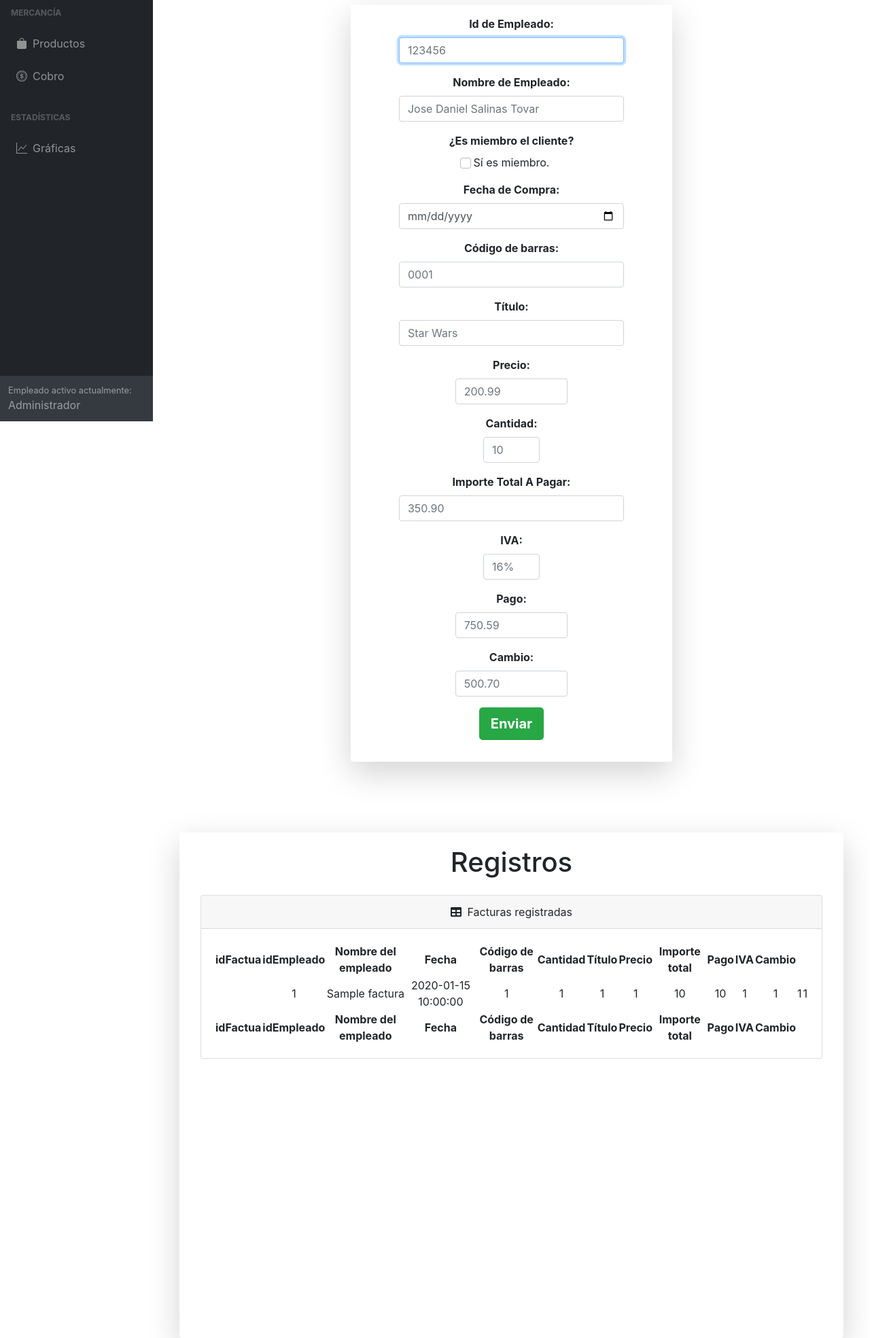
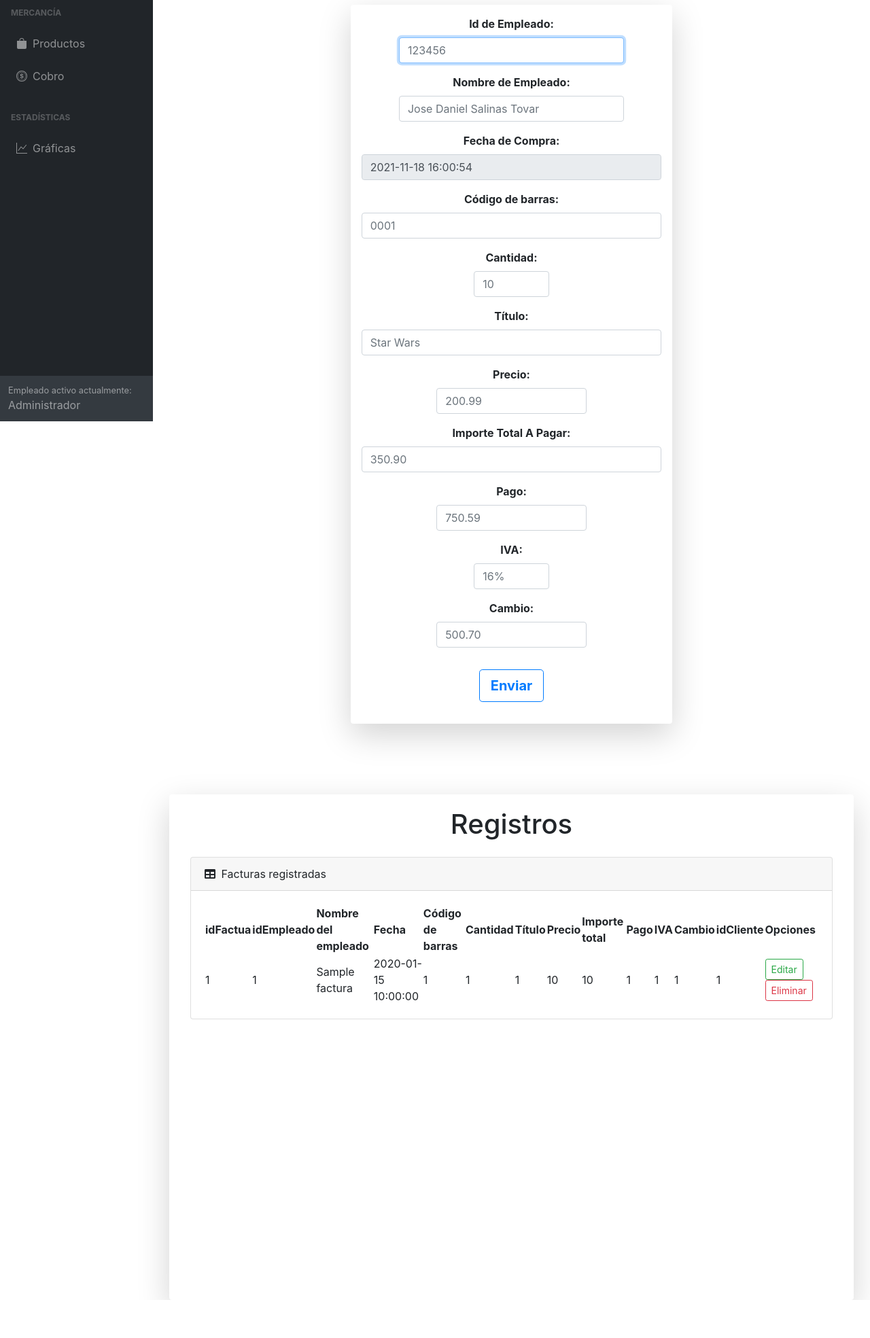
Before and after one commit to VictorMRendon/ProyectoSistemaVentasJuegos, a PHP site: page /MainCompra.php in a window 1280 px wide. Shown: the part 180-2149 px from the top of the page at 68% size. After the commit the page ends 2093 px from the top, so only its background shows below. Run offline with PHP 8.4, Linux system fonts and the light colour scheme; a user stored in the database is signed in; tables that the repository leaves empty hold one stand-in row (values such as "Sample post"); data that the repository does not hold is empty; some libraries are stand-ins or nearby versions.

Commit message:
Se agrega fecha actual . Funciona a "Enviar" Cobro

```diff
--- a/MenuPrincipal/MainCompra.php
+++ b/MenuPrincipal/MainCompra.php
@@ -14,8 +14,7 @@
 <!-- Inicio del formulario-->
 
 <?php
-$where="";
-$sql= "select * from factura $where";
+$sql= "select * from factura";
 $resultado = $mysqli->query($sql);
 ?>
 <link rel="stylesheet" href="../css/bootstrap.min.css" >
@@ -28,9 +27,12 @@ $resultado = $mysqli->query($sql);
         <div class="col">
 
          <div class="shadow-lg p-3 mb-5 mt-5 bg-body rounded  w-50 mx-auto" style="background-color: rgb(255, 255, 255);">
-             <form class=" needs-validation "  novalidate method="post" action=""> <!-- Formulario -->
+             <form class=" needs-validation "  novalidate method="POST" action="../scrips/AddCompra.php"> <!-- Formulario -->
 
-                 <div class="form-group w-75 mx-auto"><!--Id de empleado -->
+             <!-- No se muestra el imput, solo es para recibir y mandar el id del factura-->
+             <input type="hidden" id="idFactura" name="idFactura" value="1">
+
+             <div class="form-group w-75 mx-auto"><!--Id de empleado -->
                      <label for="IdEmpleado" class="label font-weight-bold">Id de Empleado:</label>
                      <input type="password" class="form-control" id="IdEmpleado" name="IdEmpleado" placeholder="123456" autofocus required>
                      <!-- Los warning -->
@@ -46,10 +48,9 @@ $resultado = $mysqli->query($sql);
                      <div class="invalid-feedback">Ingrese su Nombre</div>
                  </div>
 
-                 <!-- No se muestra el imput, solo es para recibir y mandar el id del factura-->
-                 <input type="hidden" id="idFactura" name="idFactura" value="1">
 
-                 <div class="form-group w-75 mx-auto"><!-- Verificacion de miembro CON ELLO AL ACTIVARLO SE DEBE APARECER UN TXTBOX PARA PONER EL ID CLIENTE -->
+                <!--
+                 <div class="form-group w-75 mx-auto"><-- Verificacion de miembro CON ELLO AL ACTIVARLO SE DEBE APARECER UN TXTBOX PARA PONER EL ID CLIENTE --
                      <label for="validacion de miembro" class="label font-weight-bold">¿Es miembro el cliente?</label>
 
                      <div class="form-group w-75 mx-auto">
@@ -57,18 +58,25 @@ $resultado = $mysqli->query($sql);
                         <label class="form-check-label" for="defaultCheck1">
                             Sí es miembro.
                         </label>
-                         <!-- Los warning -->
+                         <-- Los warning --
                      <div class="valid-feedback">Verificado</div>
                      <div class="invalid-feedback">De click si es miembro</div>
-                </div>
+                </div>-->
 
 
-                 <!-- No se muestra el imput, solo es para recibir y mandar el id del cliente-->
-                 <input type="hidden" id="idCliente" name="idCliente" value="2">
+                 <!-- No se muestra el imput, solo es para recibir y mandar el id del cliente
+                 <input type="hidden" id="idCliente" name="idCliente" value="2">-->
 
+                 <?php
+                   // date_default_timezone_set('America/Mexico_City');
+                   // $fecha=date("Y-m-d H:i:s");
+
+                 ?>
                  <div class="form-group w-100 mx-auto"> <!-- Fecha Compra -->
                      <label for="Fecha de Compra" class="label font-weight-bold">Fecha de Compra:</label>
-                     <input type="date" class="form-control" id="Fecha de Compra" name="Fecha de Compra">
+                     <input type="datetime" class="form-control" id="Fecha" name=""  disabled>
+                     <!--input type="date" class="form-control" id="FechaCompra" name="FechaCompra"disabled value="<= $fecha?>">
+                     <input type="time" class="form-control" id="HoraCompra" name="HoraCompra"disabled-->
                      <div class="valid-feedback">Verificado</div>
                      <div class="invalid-feedback">Ingrese una fecha válida.</div>
                  </div>
@@ -80,9 +88,16 @@ $resultado = $mysqli->query($sql);
                      <div class="invalid-feedback">Ingrese un código válido.</div>
                  </div>
 
+                 <div class="form-group w-25 mx-auto"> <!-- Cantidad -->
+                     <label for="Cantidad" class="label font-weight-bold">Cantidad:</label>
+                     <input type="number" class="form-control" id="Cantidad" name="Cantidad" placeholder="10" min="1" max="99" required>
+                     <div class="valid-feedback">Verificado</div>
+                     <div class="invalid-feedback">Ingrese una cantidad válida de cantidad.</div>
+                 </div>
+
                  <div class="form-group w-100 mx-auto"> <!-- Nombre del producto vendido-->
                      <label for="Nombre" class="label font-weight-bold"> Título: </label>
-                     <input type="text" class="form-control" id="Titulo" name="Titulo" placeholder="Star Wars" required>
+                     <input type="text" class="form-control" id="Titulo" name="TituloJuego" placeholder="Star Wars" required>
                      <div class="valid-feedback">Verificado</div>
                      <div class="invalid-feedback">Ingrese un título válido.</div>
                  </div>
@@ -94,18 +109,18 @@ $resultado = $mysqli->query($sql);
                      <div class="invalid-feedback">Ingrese una cantidad válida de Precio.</div>
                  </div>
 
-                 <div class="form-group w-25 mx-auto"> <!-- Cantidad -->
-                     <label for="Cantidad" class="label font-weight-bold">Cantidad:</label>
-                     <input type="number" class="form-control" id="Cantidad" name="Cantidad" placeholder="10" min="1" max="99" required>
-                     <div class="valid-feedback">Verificado</div>
-                     <div class="invalid-feedback">Ingrese una cantidad válida de cantidad.</div>
-                 </div>
-
                  <div class="form-group w-100 mx-auto"> <!-- Importe Total SERIA QUE SE CALCULARA AUTOMATICAMENTE-->
                      <label for="Importe" class="label font-weight-bold ">Importe Total A Pagar:</label>
                      <input type="number" class="form-control" id="Importe" name="Importe" placeholder="350.90" min="1" max="9999" step="0.01" required>
                      <div class="valid-feedback">Verificado</div>
                      <div class="invalid-feedback">Ingrese una cantidad válida de Importe.</div>
+                 </div>
+
+                 <div class="form-group w-50 mx-auto"> <!-- Pago -->
+                     <label for="Pago" class="label font-weight-bold">Pago:</label>
+                     <input type="number" class="form-control" id="Pago" name="Pago" placeholder="750.59" min="1" max="9999" step="0.01"required>
+                     <div class="valid-feedback">Verificado</div>
+                     <div class="invalid-feedback">Ingrese una cantidad válida de Pago.</div>
                  </div>
 
                  <div class="form-group w-25 mx-auto"> <!-- Iva -->
@@ -115,12 +130,7 @@ $resultado = $mysqli->query($sql);
                      <div class="invalid-feedback">Ingrese una cantidad válida de IVA.</div>
                  </div>
 
-                 <div class="form-group w-50 mx-auto"> <!-- Pago -->
-                     <label for="Pago" class="label font-weight-bold">Pago:</label>
-                     <input type="number" class="form-control" id="Pago" name="Pago" placeholder="750.59" min="1" max="9999" step="0.01"required>
-                     <div class="valid-feedback">Verificado</div>
-                     <div class="invalid-feedback">Ingrese una cantidad válida de Pago.</div>
-                 </div>
+
 
                  <div class="form-group w-50 mx-auto"> <!-- Cambio -->
                      <label for="Cambio" class="label font-weight-bold">Cambio:</label>
@@ -131,7 +141,7 @@ $resultado = $mysqli->query($sql);
 
 
                  <div class="form-group text-center"> <!-- Btn -->
-                     <button class="btn btn-success btn-lg font-weight-bold" type="submit" id="Enviar" name="Enviar">Enviar</button>
+                     <button class="mt-3 btn btn-outline-primary btn-lg font-weight-bold" type="submit" id="Enviar" name="Enviar">Enviar</button>
                  </div>
 
              </form>
@@ -167,9 +177,36 @@ $resultado = $mysqli->query($sql);
                                             <th>Pago</th>
                                             <th>IVA</th>
                                             <th>Cambio</th>
+                                            <th>idCliente</th>
+                                            <th>Opciones</th>
                                         </tr>
                                     </thead>
-                                    <tfoot> <!-- Pie de la tabla-->
+
+                                    <tbody>
+                                        <?php while($row= $resultado->fetch_assoc()) { ?>
+                                            <tr>
+                                                <td><?php echo $row['idFactura']?></td>
+                                                <td><?php echo $row['idEmpleado']?></td>
+                                                <td><?php echo $row['NombreEmpleado']?></td>
+                                                <td><?php echo $row['Fecha']?></td>
+                                                <td><?php echo $row['CodigoBarras']?></td>
+                                                <td><?php echo $row['Cantidad']?></td>
+                                                <td><?php echo $row['Titulo']?></td>
+                                                <td><?php echo $row['Precio']?></td>
+                                                <td><?php echo $row['ImporteTotal']?></td>
+                                                <td><?php echo $row['Pago']?></td>
+                                                <td><?php echo $row['IVA']?></td>
+                                                <td><?php echo $row['Cambio']?></td>
+                                                <td><?php echo $row['idCliente']?></td>
+                                                <td >
+                                                <a href="../scrips/EditCompra.php" class="btn btn-outline-success btn-sm">Editar</a>
+                                                <a href="../scrips/DeleteCompra.php" class="btn btn-outline-danger btn-sm">Eliminar</a>
+                                                </td>
+                                            </tr>
+                                       <?php }?>
+                                    </tbody>
+
+                                    <!--tfoot> <!- Pie de la tabla--
                                         <tr>
                                             <th>idFactua</th>
                                             <th>idEmpleado</th>
@@ -183,29 +220,10 @@ $resultado = $mysqli->query($sql);
                                             <th>Pago</th>
                                             <th>IVA</th>
                                             <th>Cambio</th>
+                                            <th>idCliente</th>
                                         </tr>
-                                    </tfoot>
-                                    <tbody>
-                                        <?php while($row= $resultado->fetch_assoc()) { ?>
-                                            <tr>
-                                                <td><?php echo $row['idFactua']?></td>
-                                                <td><?php echo $row['idEmpleado']?></td>
-                                                <td><?php echo $row['NombreEmpleado']?></td>
-                                                <td><?php echo $row['Fecha']?></td>
-                                                <td><?php echo $row['CodigoBarras']?></td>
-                                                <td><?php echo $row['CodigoBarras']?></td>
-                                                <td><?php echo $row['Cantidad']?></td>
-                                                <td><?php echo $row['Titulo']?></td>
-                                                <td><?php echo $row['Precio']?></td>
-                                                <td><?php echo $row['ImporteTotal']?></td>
-                                                <td><?php echo $row['Pago']?></td>
-                                                <td><?php echo $row['IVA']?></td>                                                <td><?php echo $row['CodigoBarras']?></td>
-                                                <td><?php echo $row['Cambio']?></td>
-                                            </tr>
-                                            </tr>
-                                            </tr>
-                                       <?php }?>
-                                    </tbody>
+                                    </tfoot-->
+
                                 </table>
                             </div>
                         </div>
@@ -239,6 +257,41 @@ $resultado = $mysqli->query($sql);
             })()
     </script>
 
+    <script> // scrip para calcular y asignar la fecha y hora actual
+
+
+
+        (function(){
+            var actualizarHora = function(){
+                var dia = new Date(),
+                    year =  dia.getFullYear(),
+                    mes = dia.getMonth()+1,
+                    diaCompleto = String(dia.getDate()).padStart(2,'0'),
+                    fechaFull = year +'-'+ mes +'-'+ diaCompleto,
+                    horas =  String(dia.getHours()).padStart(2,'0'),
+                    ampm,
+                    minutos = String(dia.getMinutes()).padStart(2,'0'),
+                    segundos = String(dia.getSeconds()).padStart(2,'0');
+
+                    /*if(horas>=12) { ampm='p. m.';}
+                    else { ampm='a. m.';}
+                    var horaFull = horas +':'+ minutos+':'+segundos + ' '+ ampm;*/
+                    var  horaFull = horas +':'+ minutos+':'+segundos,
+                        //diaFull= fechaFull +' '+ horaFull;
+                        diaFull= year +'-'+ mes +'-'+ diaCompleto+' '+ horas +':'+ minutos+':'+segundos;
+
+
+                    //document.getElementById("FechaCompra").value = fechaFull;
+                    //document.getElementById("HoraCompra").value = horaFull;
+                    document.getElementById("Fecha").value = diaFull;
+
+            };
+            actualizarHora();
+            var intervalo = setInterval(actualizarHora,1000);
+
+        }())
+
+    </script>
 <!-- Fin del formulario-->
                         </div>
                 </main>
--- a/PartesMenu/ParteSuperior.php
+++ b/PartesMenu/ParteSuperior.php
@@ -13,6 +13,7 @@
         <title>Menú principal</title>
         <link href="https://cdn.jsdelivr.net/npm/simple-datatables@latest/dist/style.css" rel="stylesheet" />
         <link href="css/styles.css" rel="stylesheet" />
+        <script src="jquery/jquery-3.3.1.min.js"></script>
         <script src="https://cdnjs.cloudflare.com/ajax/libs/font-awesome/5.15.3/js/all.min.js" crossorigin="anonymous"></script>
     </head>
 
```
Also changed, not shown: MenuPrincipal/MainUsuarios.php (+20 -12 lines), scrips/AddCompra.php (added, +25 -0 lines), scrips/AddUsuario.php (+9 -5 lines).
